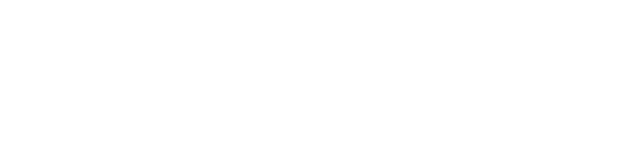
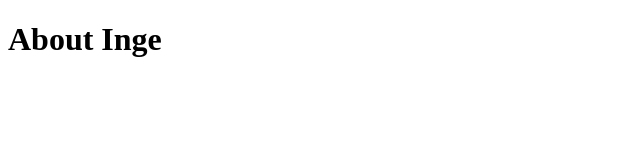
Before and after one commit to ingelos/git-workshop-1, a plain HTML site: page about.html in a window 1280 px wide. Shown: the whole page, without its empty margins (0-640 px from the left). Drawn offline with Linux system fonts and the light colour scheme.

Commit message:
added title and h1 about page

```diff
--- a/about.html
+++ b/about.html
@@ -2,9 +2,9 @@
 <html lang="en">
 <head>
     <meta charset="UTF-8">
-    <title>Title</title>
+    <title>About page</title>
 </head>
 <body>
-
+<h1>About Inge</h1>
 </body>
 </html>
```
